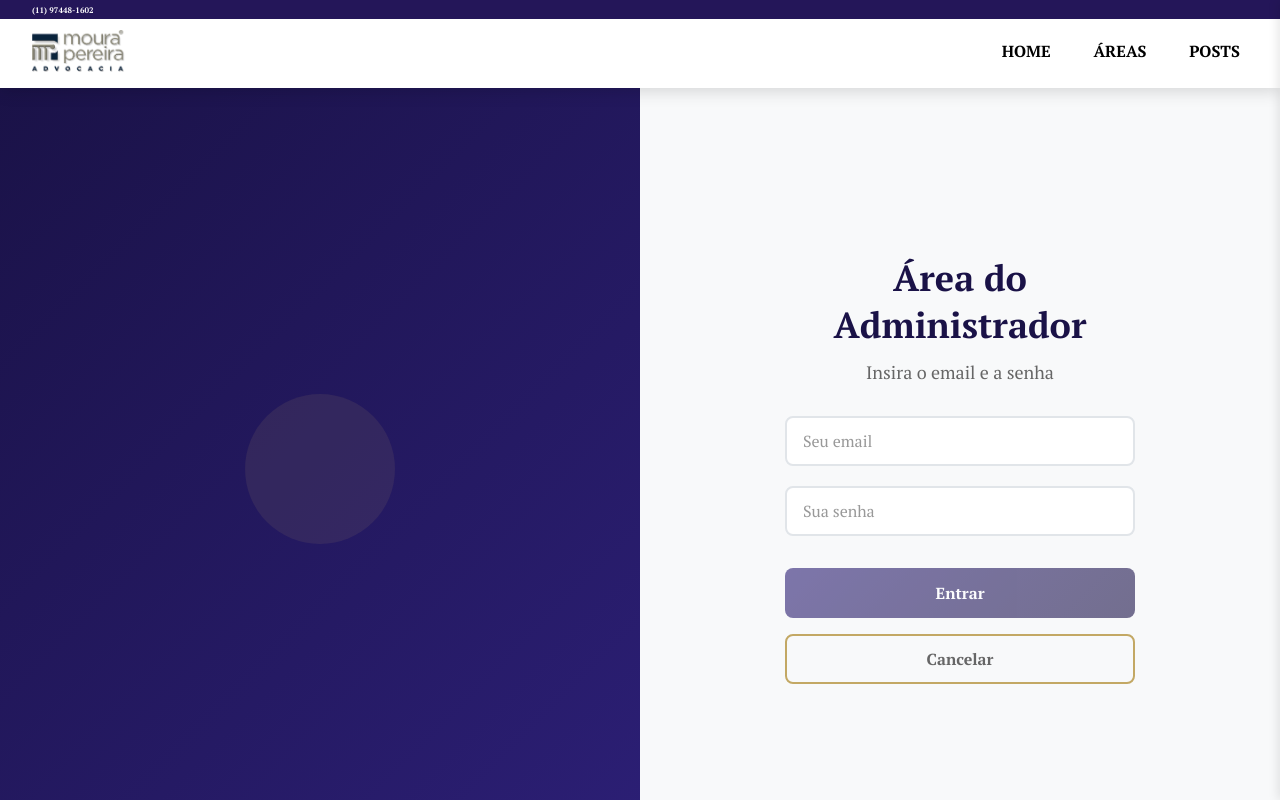
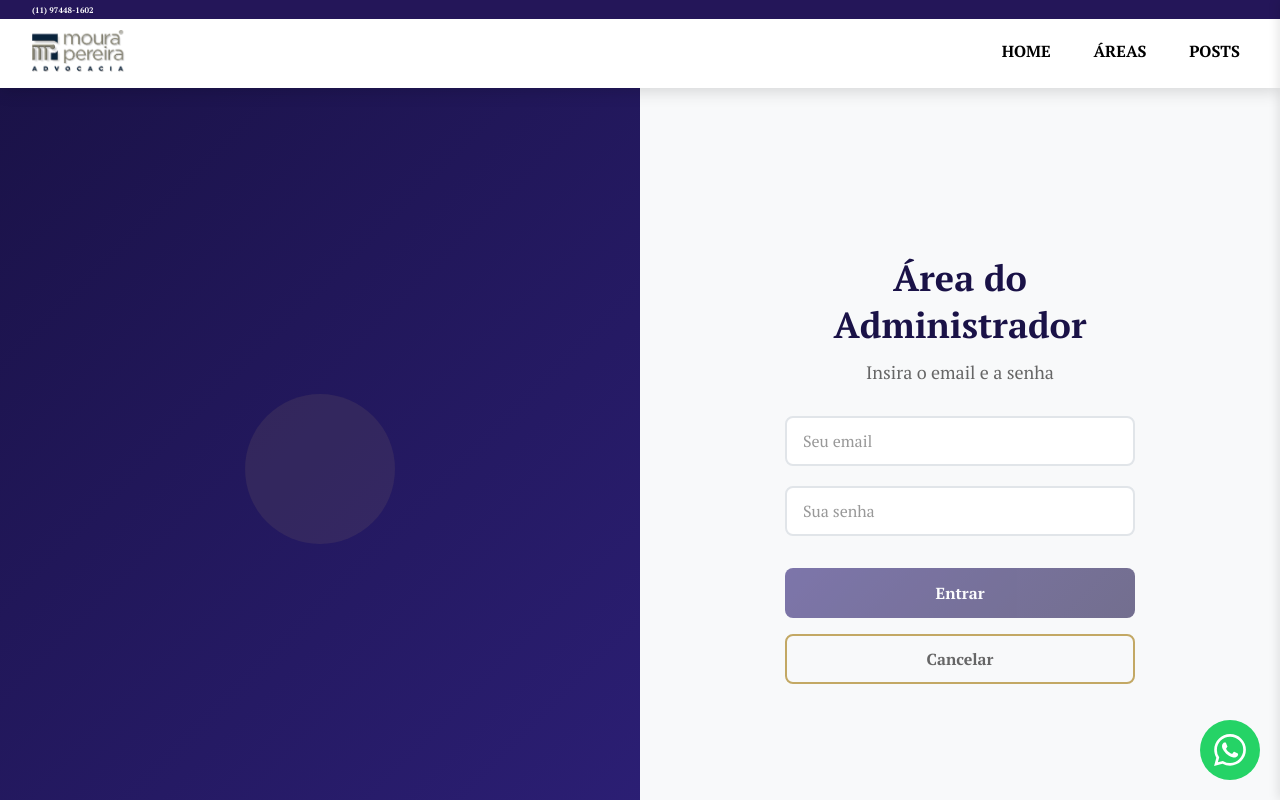
Before and after one commit to EnzoBraz00/moura-pereira-advogados, a React (Vite) app in the folder frontend/: page /login in a window 1280 px wide. Shown: the top 800 px of the page. Built offline with nearby package versions, Linux system fonts and the light colour scheme.

Commit message:
adding whatsapp button

```diff
--- a/frontend/src/App.jsx
+++ b/frontend/src/App.jsx
@@ -6,7 +6,8 @@
 import LoginPage from "./pages/login/LoginComponent";
 import AdminPage from "./pages/admin-area/AdminAreaComponent";
 import HeaderComponent from "./components/header/HeaderComponent";
-import ProtectedRoute from "./components/auth/ProtectedRoute"
+import ProtectedRoute from "./components/auth/ProtectedRoute";
+import WhatsAppButton from "./components/whatsapp-button/WhatsappButtonComponent";
 import "./App.css";
 import FooterComponent from "./components/footer/FooterComponent";
 import { BrowserRouter, Route, Routes } from "react-router-dom";
@@ -38,10 +39,13 @@
                 </ProtectedRoute>
               }
             ></Route>
-
           </Routes>
         </div>
         <FooterComponent />
+        <WhatsAppButton
+          phoneNumber="5511974481602" // Seu número do WhatsApp
+          message="Olá! Gostaria de mais informações sobre seus serviços."
+        />
       </div>
     </BrowserRouter>
   );
--- /dev/null
+++ b/frontend/src/components/whatsapp-button/WhatsappButtonComponent.jsx
@@ -0,0 +1,67 @@
+import React from 'react';
+
+const WhatsAppButton = ({ phoneNumber = "5511974481602", message = "Olá! Gostaria de mais informações." }) => {
+  const handleWhatsAppClick = () => {
+    const encodedMessage = encodeURIComponent(message);
+    const whatsappUrl = `https://api.whatsapp.com/send?phone=${phoneNumber}&text=${encodedMessage}`;
+    window.open(whatsappUrl, '_blank');
+  };
+
+  return (
+    <button
+      onClick={handleWhatsAppClick}
+      style={{
+        position: 'fixed',
+        bottom: '20px',
+        right: '20px',
+        width: '60px',
+        height: '60px',
+        backgroundColor: '#25D366',
+        borderRadius: '50%',
+        border: 'none',
+        cursor: 'pointer',
+        boxShadow: '0 4px 12px rgba(0, 0, 0, 0.15)',
+        zIndex: 1000,
+        display: 'flex',
+        alignItems: 'center',
+        justifyContent: 'center',
+        transition: 'all 0.3s ease',
+        animation: 'pulse 2s infinite'
+      }}
+      onMouseEnter={(e) => {
+        e.target.style.transform = 'scale(1.1)';
+        e.target.style.boxShadow = '0 6px 20px rgba(0, 0, 0, 0.25)';
+      }}
+      onMouseLeave={(e) => {
+        e.target.style.transform = 'scale(1)';
+        e.target.style.boxShadow = '0 4px 12px rgba(0, 0, 0, 0.15)';
+      }}
+    >
+      <svg
+        width="32"
+        height="32"
+        viewBox="0 0 24 24"
+        fill="white"
+        xmlns="http://www.w3.org/2000/svg"
+      >
+        <path d="M17.472 14.382c-.297-.149-1.758-.867-2.03-.967-.273-.099-.471-.148-.67.15-.197.297-.767.966-.94 1.164-.173.199-.347.223-.644.075-.297-.15-1.255-.463-2.39-1.475-.883-.788-1.48-1.761-1.653-2.059-.173-.297-.018-.458.13-.606.134-.133.298-.347.446-.52.149-.174.198-.298.298-.497.099-.198.05-.371-.025-.520-.075-.149-.669-1.612-.916-2.207-.242-.579-.487-.5-.669-.51-.173-.008-.371-.01-.57-.01-.198 0-.52.074-.792.372-.272.297-1.04 1.016-1.04 2.479 0 1.462 1.065 2.875 1.213 3.074.149.198 2.096 3.2 5.077 4.487.709.306 1.262.489 1.694.625.712.227 1.36.195 1.871.118.571-.085 1.758-.719 2.006-1.413.248-.694.248-1.289.173-1.413-.074-.124-.272-.198-.57-.347m-5.421 7.403h-.004a9.87 9.87 0 01-5.031-1.378l-.361-.214-3.741.982.998-3.648-.235-.374a9.86 9.86 0 01-1.51-5.26c.001-5.45 4.436-9.884 9.888-9.884 2.64 0 5.122 1.03 6.988 2.898a9.825 9.825 0 012.893 6.994c-.003 5.45-4.437 9.884-9.885 9.884m8.413-18.297A11.815 11.815 0 0012.05 0C5.495 0 .16 5.335.157 11.892c0 2.096.547 4.142 1.588 5.945L.057 24l6.305-1.654a11.882 11.882 0 005.683 1.448h.005c6.554 0 11.890-5.335 11.893-11.893A11.821 11.821 0 0020.465 3.516"/>
+      </svg>
+
+      <style jsx>{`
+        @keyframes pulse {
+          0% {
+            box-shadow: 0 0 0 0 rgba(37, 211, 102, 0.7);
+          }
+          70% {
+            box-shadow: 0 0 0 10px rgba(37, 211, 102, 0);
+          }
+          100% {
+            box-shadow: 0 0 0 0 rgba(37, 211, 102, 0);
+          }
+        }
+      `}</style>
+    </button>
+  );
+};
+
+export default WhatsAppButton;
```
